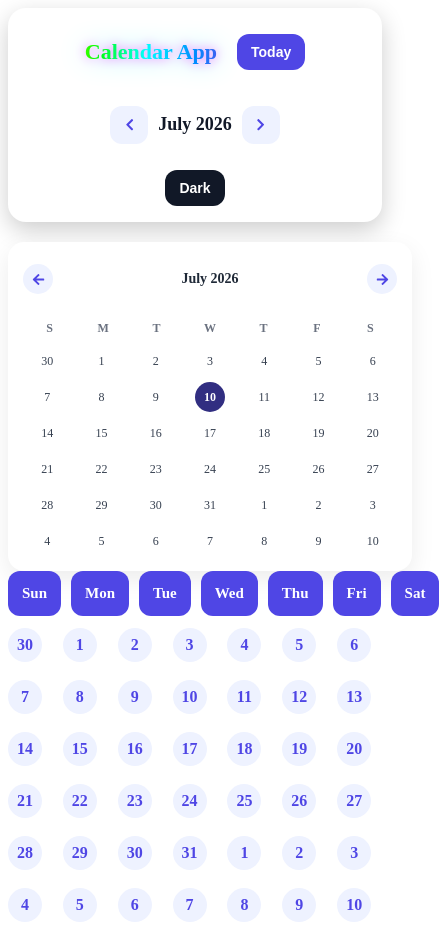
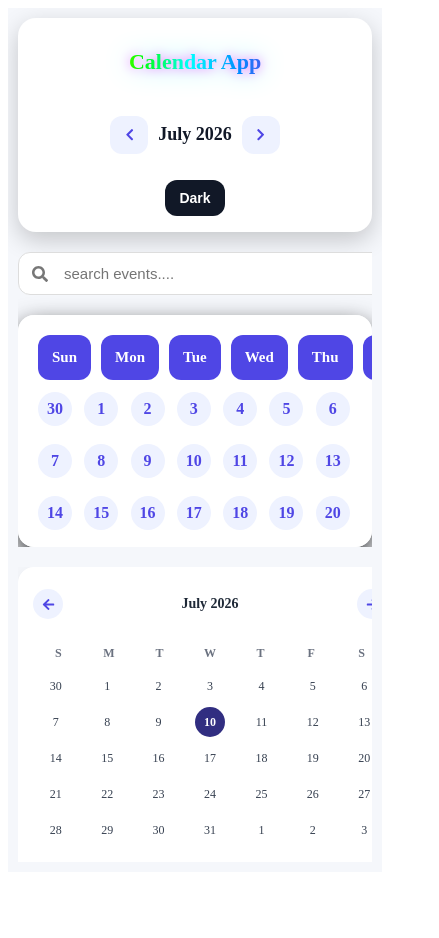
Before and after one commit to narendar9888/Calendar, a React (Vite) app in the folder app/: page / in a window 390 px wide. Shown: the whole page, 439 px wide, since content can reach past the window. After the commit the page ends 880 px from the top, so only its background shows below. Built offline with nearby package versions, Linux system fonts and the light colour scheme.

Commit message:
adding Searching part

```diff
--- a/app/src/components/Header.css
+++ b/app/src/components/Header.css
@@ -115,7 +115,7 @@
     transform: translateX(5px);
 }
 
-.today-btn {
+/* .today-btn {
     border: none;
     padding: 12px 18px;
 
@@ -134,7 +134,7 @@
 .today-btn:hover {
     background: #090252;
     transform: translateY(2px);
-}
+} */
 
 .theme-btn {
     border: none;
--- a/app/src/components/Header.jsx
+++ b/app/src/components/Header.jsx
@@ -21,12 +21,12 @@ function Header() {
             <div className="header-left">
                 <h1 className="logo">Calendar App</h1>
 
-                <button
+                {/* <button
                     className="today-btn"
                    onClick={goToToday}
                 >
                     Today
-                </button>
+                </button> */}
             </div>
 
 
--- a/app/src/components/MiniCalendar.css
+++ b/app/src/components/MiniCalendar.css
@@ -2,7 +2,7 @@
     width: 100%;
     background: #fff;
     border-radius: 16px;
-    padding: 18px;
+    padding: 10px;
     box-shadow: 0px 8px 24px rgba(0, 0, 0, 0.08);
 }
 
--- a/app/src/components/SearchBar.css
+++ b/app/src/components/SearchBar.css
@@ -0,0 +1,52 @@
+.top{
+    width: 100%;
+    display: flex;
+    align-items: center;
+}
+
+.second {
+    width: 100%;
+    position: relative;
+}
+
+
+.input {
+    width: 100%;
+    padding: 12px 45px;
+    border: 1px solid #ddd;
+    border-radius: 12px;
+    outline: none;
+    font-size: 15px;
+    transition: 0.3s;
+    background: #fff;
+}
+
+.input:focus {
+    border-color: #4f46e5;
+    box-shadow: 0 0 8px rgba(79, 70, 229, 0.15);
+}
+
+.icon {
+    position: absolute;
+    left: 14px;
+    top: 50%;
+    transform: translateY(-50%);
+    color: #777;
+}
+
+.clear-btn {
+    position: absolute;
+    right: 10px;
+    top: 50%;
+    transform: translateY(-50%);
+    border: none;
+    background: transparent;
+    cursor: pointer;
+    color: #777;
+    font-size: 14px;
+    transition: 0.3s;
+}
+
+.clear-btn:hover {
+    color: #ef4444;
+}
--- a/app/src/components/SearchBar.jsx
+++ b/app/src/components/SearchBar.jsx
@@ -0,0 +1,42 @@
+import React from "react";
+import "./SearchBar.css";
+import { FaSearch, FaTimes } from "react-icons/fa";
+import { useCalendar } from "../context/CalendarContext";
+
+function SearchBar() {
+    const {search, setSearch} = useCalendar();
+
+    const clear = () => {
+        setSearch("");
+    };
+    return (
+        <div className="top">
+            <div className="second">
+                <FaSearch className="icon"/>
+
+                <input
+                    placeholder="search events...."
+                    value={search}
+                    onChange={(e) => setSearch(e.target.value)}
+                    className="input"
+                    type="text"
+                />
+
+                {search && (
+                    <button
+                        className="clear-btn"
+                        onClick={clear}
+                        title="Clear Search"
+                    >
+                        <FaTimes/>
+                    </button>
+                )}
+
+            </div>
+        </div>
+    );
+
+};
+
+
+export default SearchBar;
--- a/app/src/pages/Calendar.css
+++ b/app/src/pages/Calendar.css
@@ -0,0 +1,70 @@
+.cal-page {
+    height: 100vh;
+    display: flex;
+    flex-direction: column;
+    background: #f5f7fb;
+    padding: 20px;
+    overflow: hidden;
+}
+
+
+.cal-page.dark {
+    background: #111827;
+    color: #fff;
+}
+
+.cal-layout {
+    flex: 1;
+    display: grid;
+    grid-template-columns: 300px 1fr;
+    gap: 20px;
+    overflow: hidden;
+}
+
+.left-panel {
+    display: flex;
+    flex-direction: column;
+    gap: 20px;
+    overflow-y: auto;
+}
+
+.cal-content {
+    display: flex;
+    flex-direction: column;
+    gap: 20px;
+    overflow: hidden;
+}
+
+.cal-view {
+    flex: 1;
+    background: #fff;
+    border-radius: 16px;
+    padding: 20px;
+    overflow: auto;
+    box-shadow: 0 10px 25px rgba(0, 0, 0, 0.8);
+}
+
+.dark .cal-view {
+    background: #111827;
+}
+
+@media (max-width: 1000px) {
+    .cal-layout {
+        grid-template-columns: 1fr;
+    }
+
+    .left-panel {
+        order: 2;
+    }
+
+    .cal-content {
+        order: 1;
+    }
+
+}
+
+@media (max-width: 700px) {
+    .cal-page {
+        padding: 10px;
+    }
+}
--- a/app/src/pages/Calendar.jsx
+++ b/app/src/pages/Calendar.jsx
@@ -4,6 +4,7 @@ import "./Calendar.css";
 import { useCalendar } from "../context/CalendarContext";
 
 import Header from "../components/Header";
+import SearchBar from "../components/SearchBar";
 
 
 import MonthView from "../components/MonthView";
@@ -30,6 +31,8 @@ function Calendar() {
 
                 <main className="cal-content">
 
+                    <SearchBar/>
+
                     <div className="cal-view">
 
                         {view === "month" && <MonthView/>}
```
